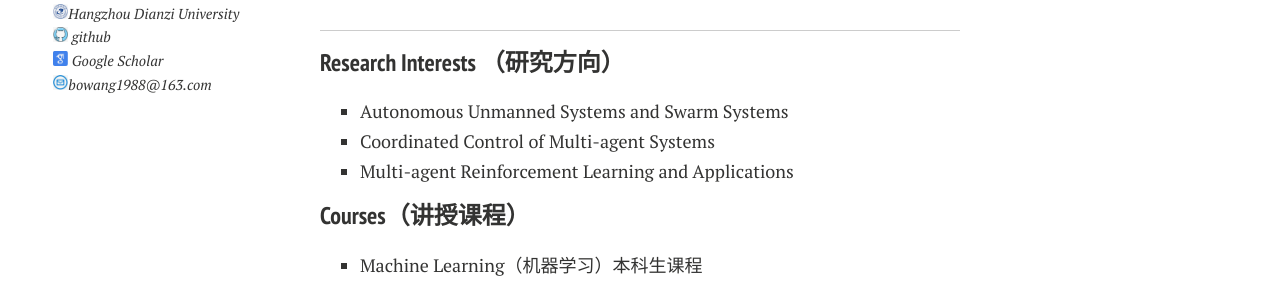
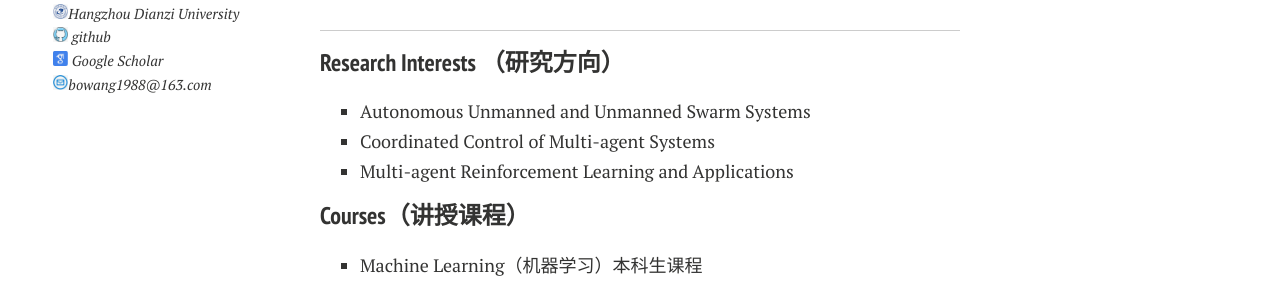
Before and after one commit to wennboo/wennboo.github.io, a Jekyll site: the page built from index.md, in a window 1280 px wide. Shown: the part 448-731 px from the top of the page. Built offline with Jekyll 4.4.1, drawn with Linux system fonts in a browser that asks for light colours; nearby versions of some CDN libraries; comment, search, counter and statistics services are not loaded; a style sheet for code colours, icons or effects is not loaded.

Commit message:
Update index.md

```diff
--- a/index.md
+++ b/index.md
@@ -13,7 +13,7 @@ Hangzhou, China. His current research interests include swarm intelligence and a
 
 #### Research Interests （研究方向）
 
-- Autonomous Unmanned Systems and Swarm Systems
+- Autonomous Unmanned and Unmanned Swarm Systems
 - Coordinated Control of Multi-agent Systems
 - Multi-agent Reinforcement Learning and Applications
 
```
